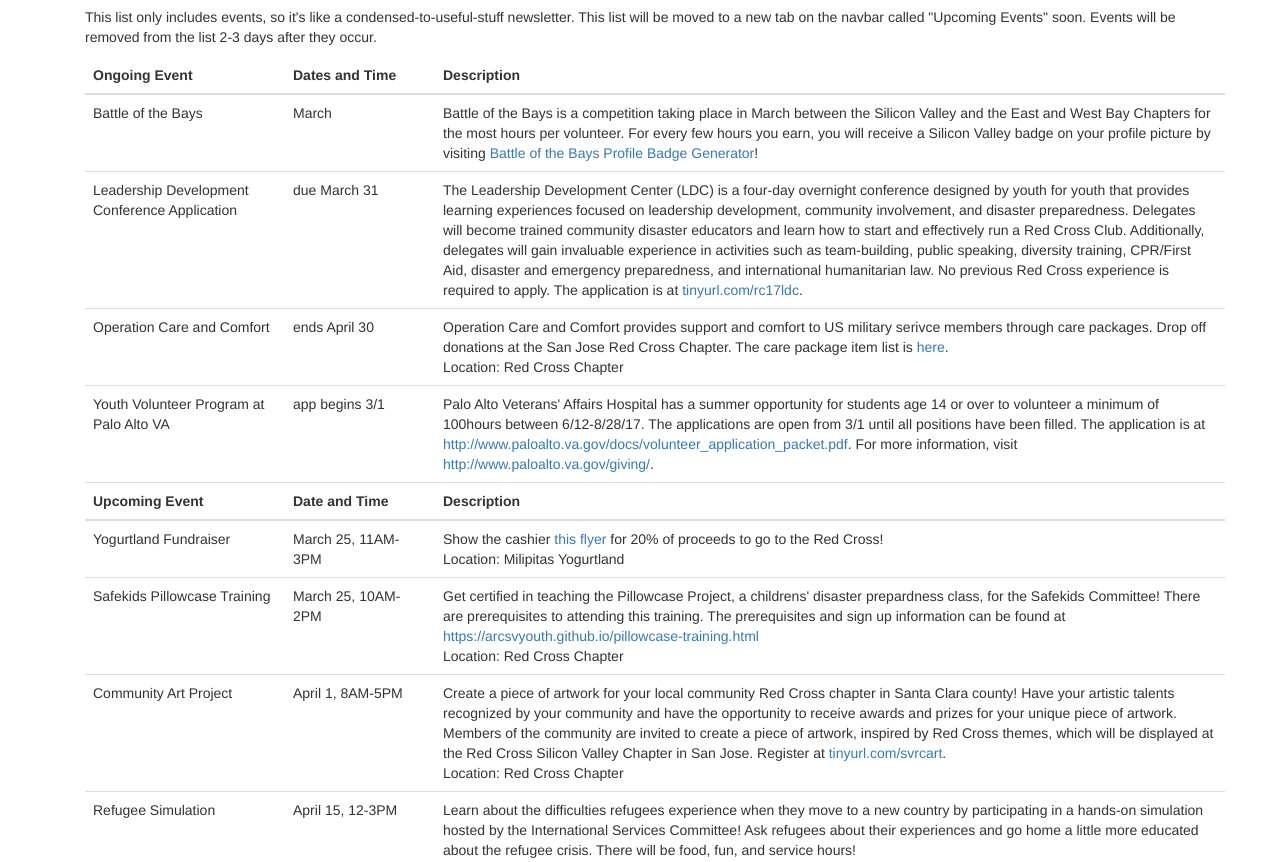
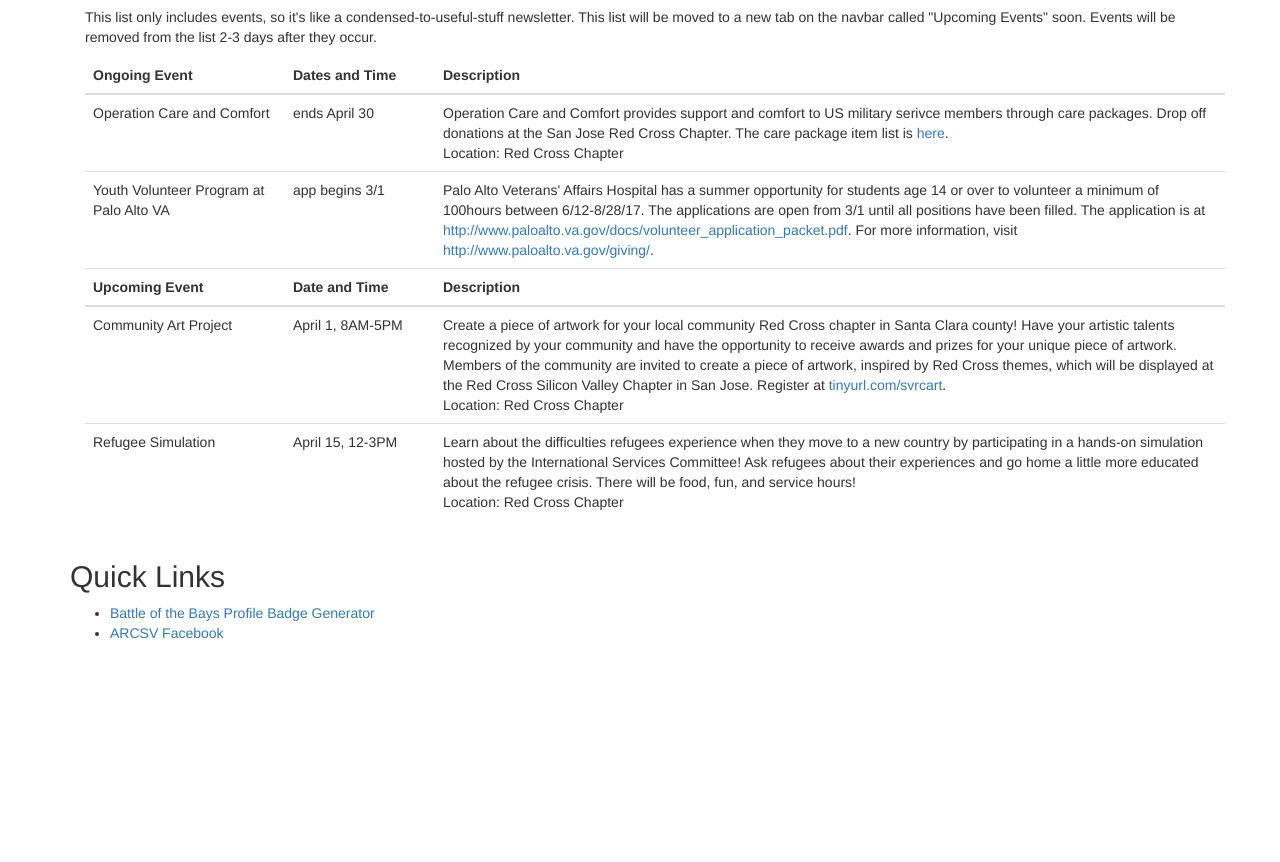
Before and after one commit to arcsvyouth/arcsvyouth.github.io, a plain HTML site: page index.html in a window 1280 px wide. Shown: the part 528-1390 px from the top of the page. After the commit the page ends 1181 px from the top, so only its background shows below. Drawn offline with nearby package versions, Linux system fonts and the light colour scheme.

Commit message:
Update index.html

```diff
--- a/index.html
+++ b/index.html
@@ -98,16 +98,6 @@
       </thead>
       <tbody>
         <tr>
-          <td>Battle of the Bays</td>
-          <td>March</td>
-          <td colspan="2">Battle of the Bays is a competition taking place in March between the Silicon Valley and the East and West Bay Chapters for the most hours per volunteer. For every few hours you earn, you will receive a Silicon Valley badge on your profile picture by visiting <a href="omegaderp.github.io/redcrosshours/" target="_blank">Battle of the Bays Profile Badge Generator</a>!</td>
-        </tr>
-        <tr>
-          <td>Leadership Development Conference Application</td>
-          <td>due March 31</td>
-          <td>The Leadership Development Center (LDC) is a four-day overnight conference designed by youth for youth that provides learning experiences focused on leadership development, community involvement, and disaster preparedness. Delegates will become trained community disaster educators and learn how to start and effectively run a Red Cross Club. Additionally, delegates will gain invaluable experience in activities such as team-building, public speaking, diversity training, CPR/First Aid, disaster and emergency preparedness, and international humanitarian law. No previous Red Cross experience is required to apply. The application is at <a href="https://volunteerconnection.redcross.org/?nd=vms_public_form&form_id=1006" target="_blank">tinyurl.com/rc17ldc</a>.</td>
-        </tr>
-        <tr>
           <td>Operation Care and Comfort</td>
           <td>ends April 30</td>
           <td>Operation Care and Comfort provides support and comfort to US military serivce members through care packages. Drop off donations at the San Jose Red Cross Chapter. The care package item list is <a href="https://drive.google.com/open?id=0B6HC9WbxAhj-aU1lUDRDWjUzTFk" target="_blank">here</a>.
@@ -127,18 +117,6 @@
         </tr>
       </thead>
       <tbody>
-        <tr>
-          <td>Yogurtland Fundraiser</td>
-          <td>March 25, 11AM-3PM</td>
-          <td>Show the cashier <a href="https://drive.google.com/open?id=0B6HC9WbxAhj-TXBzMHFWSjN1aW8" target="_blank">this flyer</a> for 20% of proceeds to go to the Red Cross!
-            <br>Location: Milipitas Yogurtland</td>
-        </tr>
-        <tr>
-          <td>Safekids Pillowcase Training</td>
-          <td>March 25, 10AM-2PM</td>
-          <td>Get certified in teaching the Pillowcase Project, a childrens' disaster prepardness class, for the Safekids Committee! There are prerequisites to attending this training. The prerequisites and sign up information can be found at <a href="https://arcsvyouth.github.io/pillowcase-training.html" target="_blank">https://arcsvyouth.github.io/pillowcase-training.html</a>
-            <br>Location: Red Cross Chapter</td>
-        </tr>
         <tr>
           <td>Community Art Project</td>
           <td>April 1, 8AM-5PM</td>
```
